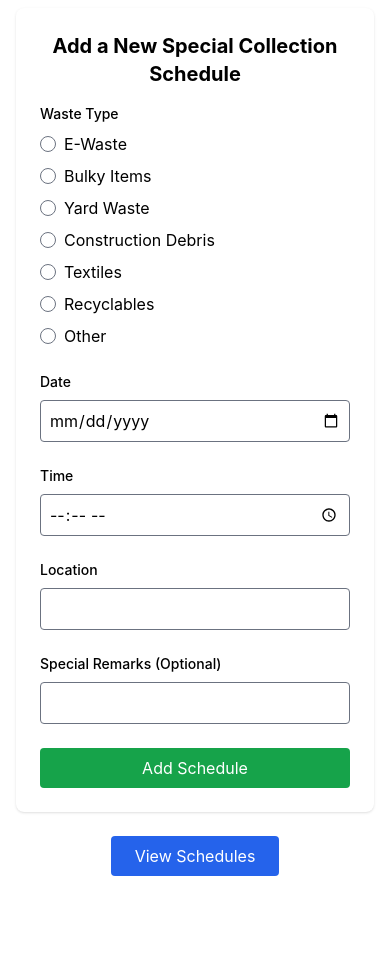
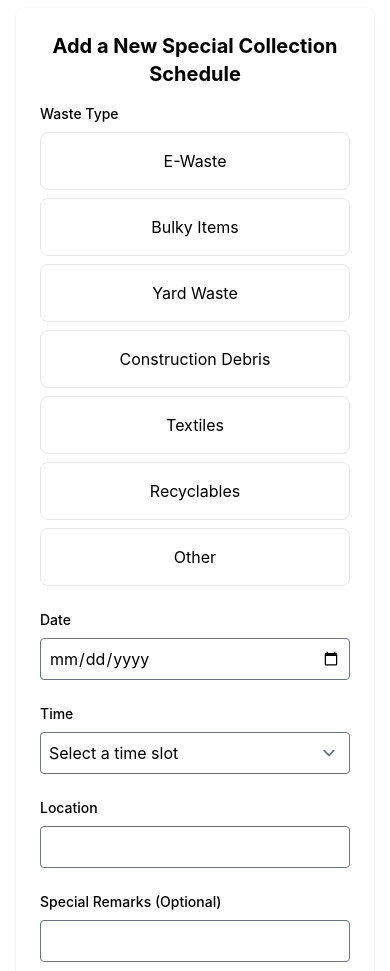
Before and after one commit to randil-h/CSSE-App, a React (Create React App) app in the folder frontend/: page /schedules/home in a window 390 px wide. Shown: the part 980-1951 px from the top of the page. Before the commit the page ends 1872 px from the top, so only its background shows below. Built offline with nearby package versions, Linux system fonts and the light colour scheme.

Commit message:
confirmation page

```diff
--- a/frontend/src/pages/schedules_pages/Schedules.js
+++ b/frontend/src/pages/schedules_pages/Schedules.js
@@ -7,6 +7,15 @@ import Breadcrumb from "../../components/utility/Breadcrumbs";
 
 const breadcrumbItems = [
     { name: 'Schedules', href: '/Schedules/home' },
+];
+const wasteTypes = [
+    "E-Waste",
+    "Bulky Items",
+    "Yard Waste",
+    "Construction Debris",
+    "Textiles",
+    "Recyclables",
+    "Other"
 ];
 export default function Schedules() {
     const navigate = useNavigate();
@@ -72,87 +81,21 @@ export default function Schedules() {
                     <div className="p-6 bg-white shadow rounded-lg ">
                         <h2 className="text-xl font-bold mb-4 text-center sm:text-left">Add a New Special Collection Schedule</h2>
                         <form onSubmit={handleSubmit} className="space-y-6">
-                            {/* Waste Type */}
+                            {/* Waste Type Selection */}
                             <div>
                                 <label className="block text-sm font-medium mb-2 text-left">Waste Type</label>
                                 <div className="grid grid-cols-1 sm:grid-cols-2 gap-2">
-                                    <label className="flex items-center space-x-2">
-                                        <input
-                                            type="radio"
-                                            name="wasteType"
-                                            value="E-Waste"
-                                            checked={wasteType === 'E-Waste'}
-                                            onChange={() => setWasteType('E-Waste')}
-                                            className="form-radio"
-                                        />
-                                        <span>E-Waste</span>
-                                    </label>
-                                    <label className="flex items-center space-x-2">
-                                        <input
-                                            type="radio"
-                                            name="wasteType"
-                                            value="Bulky Items"
-                                            checked={wasteType === 'Bulky Items'}
-                                            onChange={() => setWasteType('Bulky Items')}
-                                            className="form-radio"
-                                        />
-                                        <span>Bulky Items</span>
-                                    </label>
-                                    <label className="flex items-center space-x-2">
-                                        <input
-                                            type="radio"
-                                            name="wasteType"
-                                            value="Yard Waste"
-                                            checked={wasteType === 'Yard Waste'}
-                                            onChange={() => setWasteType('Yard Waste')}
-                                            className="form-radio"
-                                        />
-                                        <span>Yard Waste</span>
-                                    </label>
-                                    <label className="flex items-center space-x-2">
-                                        <input
-                                            type="radio"
-                                            name="wasteType"
-                                            value="Construction Debris"
-                                            checked={wasteType === 'Construction Debris'}
-                                            onChange={() => setWasteType('Construction Debris')}
-                                            className="form-radio"
-                                        />
-                                        <span>Construction Debris</span>
-                                    </label>
-                                    <label className="flex items-center space-x-2">
-                                        <input
-                                            type="radio"
-                                            name="wasteType"
-                                            value="Textiles"
-                                            checked={wasteType === 'Textiles'}
-                                            onChange={() => setWasteType('Textiles')}
-                                            className="form-radio"
-                                        />
-                                        <span>Textiles</span>
-                                    </label>
-                                    <label className="flex items-center space-x-2">
-                                        <input
-                                            type="radio"
-                                            name="wasteType"
-                                            value="Recyclables"
-                                            checked={wasteType === 'Recyclables'}
-                                            onChange={() => setWasteType('Recyclables')}
-                                            className="form-radio"
-                                        />
-                                        <span>Recyclables</span>
-                                    </label>
-                                    <label className="flex items-center space-x-2">
-                                        <input
-                                            type="radio"
-                                            name="wasteType"
-                                            value="Other"
-                                            checked={wasteType === 'Other'}
-                                            onChange={() => setWasteType('Other')}
-                                            className="form-radio"
-                                        />
-                                        <span>Other</span>
-                                    </label>
+                                    {wasteTypes.map((type) => (
+                                        <div
+                                            key={type}
+                                            onClick={() => setWasteType(type)}
+                                            className={`p-4 border rounded-lg cursor-pointer transition duration-300 ${
+                                                wasteType === type ? 'bg-green-500 text-white' : 'bg-white'
+                                            } hover:bg-green-300`}
+                                        >
+                                            {type}
+                                        </div>
+                                    ))}
                                 </div>
                             </div>
                             {/* Date Input */}
@@ -166,16 +109,23 @@ export default function Schedules() {
                                     required
                                 />
                             </div>
-                            {/* Time Input */}
+                            {/* Time Slot Selection */}
                             <div>
                                 <label className="block text-sm font-medium mb-2 text-left">Time</label>
-                                <input
-                                    type="time"
+                                <select
                                     value={time}
                                     onChange={(e) => setTime(e.target.value)}
                                     className="block w-full p-2 border rounded"
                                     required
-                                />
+                                >
+                                    <option value="" disabled>Select a time slot</option>
+                                    <option value="08:00 - 10:00">08:00 - 10:00</option>
+                                    <option value="10:00 - 12:00">10:00 - 12:00</option>
+                                    <option value="12:00 - 14:00">12:00 - 14:00</option>
+                                    <option value="14:00 - 16:00">14:00 - 16:00</option>
+                                    <option value="16:00 - 18:00">16:00 - 18:00</option>
+                                    <option value="18:00 - 20:00">18:00 - 20:00</option>
+                                </select>
                             </div>
                             {/* Location Input */}
                             <div>
```
Also changed, not shown: frontend/src/pages/schedules_pages/ConfirmationPg.js (+56 -4 lines).
